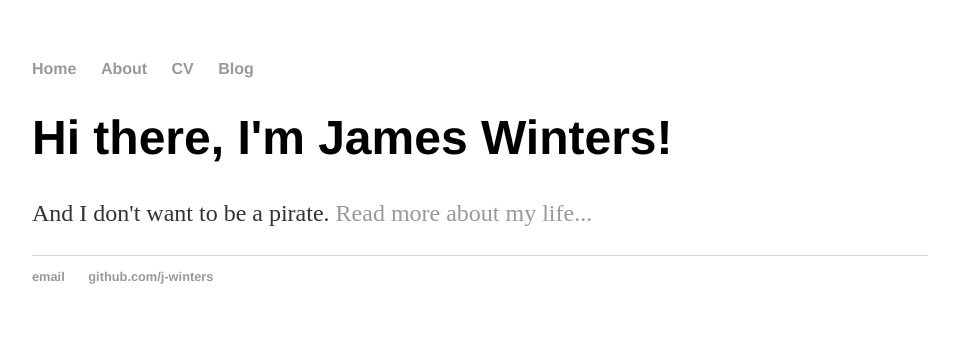
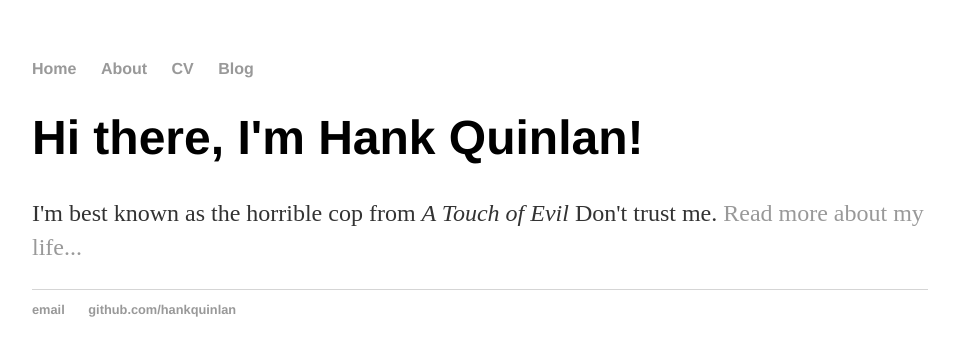
Before and after one commit to j-winters/old_site, a Jekyll site: the page built from index.html, in a window 1280 px wide. Shown: the top 356 px of the page, without its empty margins (160-1119 px from the left). Built offline with Jekyll 4.4.1, drawn with Linux system fonts in a browser that asks for light colours.

Commit message:
Update index.html

```diff
--- a/index.html
+++ b/index.html
@@ -1,30 +1,8 @@
-<!DOCTYPE html>
-<html>
-	<head>
-		<title>James Winters</title>
-		<!-- link to main stylesheet -->
-		<link rel="stylesheet" type="text/css" href="/css/main.css">
-	</head>
-	<body>
-		<nav>
-    		<ul>
-        		<li><a href="/">Home</a></li>
-	        	<li><a href="/about">About</a></li>
-        		<li><a href="/cv">CV</a></li>
-        		<li><a href="/blog">Blog</a></li>
-    		</ul>
-		</nav>
-		<div class="container">
-    		<div class="blurb">
-        		<h1>Hi there, I'm James Winters!</h1>
-				<p>And I don't want to be a pirate. <a href="/about">Read more about my life...</a></p>
-    		</div><!-- /.blurb -->
-		</div><!-- /.container -->
-		<footer>
-    		<ul>
-        		<li><a href="mailto:winters@shh.mpg.de">email</a></li>
-        		<li><a href="https://github.com/j-winters">github.com/j-winters</a></li>
-			</ul>
-		</footer>
-	</body>
-</html>
+---
+layout: default
+title: Hank Quinlan, Horrible Cop
+---
+<div class="blurb">
+	<h1>Hi there, I'm Hank Quinlan!</h1>
+	<p>I'm best known as the horrible cop from <em>A Touch of Evil</em> Don't trust me. <a href="/about">Read more about my life...</a></p>
+</div><!-- /.blurb -->
```
